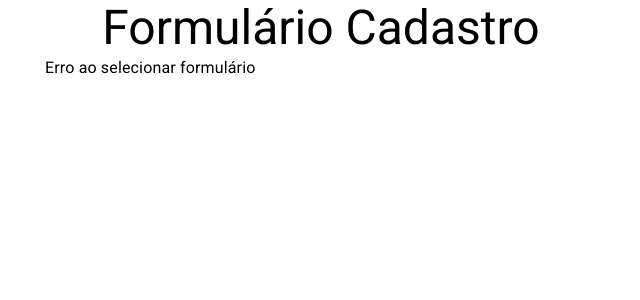
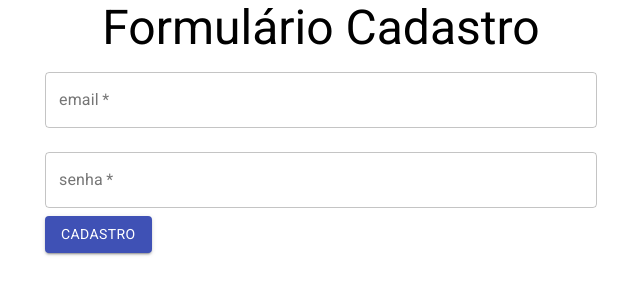
Before and after one commit to higornobrega/Projeto-Formulario, a React (Create React App) app: page / in a window 1280 px wide. Shown: the top 300 px of the page, without its empty margins (319-959 px from the left). Built offline with nearby package versions, Linux system fonts and the light colour scheme.

Commit message:
Injeção de dependências

```diff
--- a/src/components/FormularioCadastro/DadosEntrega.jsx
+++ b/src/components/FormularioCadastro/DadosEntrega.jsx
@@ -8,6 +8,7 @@
         id="cep"
         label="CEP"
         type="number"
+        required
         variant="outlined"
         margin="normal"
       />
@@ -15,6 +16,7 @@
         id="endereco"
         label="Endereço"
         type="text"
+        required
         variant="outlined"
         margin="normal"
         fullWidth
@@ -22,6 +24,7 @@
          <TextField
         id="numero "
         label="Número"
+        required
         type="number"
         variant="outlined"
         margin="normal"
@@ -29,6 +32,7 @@
          <TextField
         id="estado"
         label="Estado"
+        required
         type="text"
         variant="outlined"
         margin="normal"
@@ -36,6 +40,7 @@
          <TextField
         id="cidade"
         label="Cidade"
+        required
         type="text"
         variant="outlined"
         margin="normal"
--- a/src/components/FormularioCadastro/DadosPessoais.jsx
+++ b/src/components/FormularioCadastro/DadosPessoais.jsx
@@ -24,6 +24,7 @@
                 }}
                 id="nome"
                 label="Nome"
+                required
                 variant="outlined"
                 fullWidth
                 margin="normal"
@@ -35,6 +36,7 @@
                     setSobrenome(event.target.value);
                 }}
                 id="sobrenome"
+                required
                 label="Sobrenome"
                 variant="outlined"
                 fullWidth margin="normal"
@@ -52,6 +54,7 @@
                 error={!erros.cpf.validacao}
                 helperText={erros.cpf.texto}
                 id="cpf"
+                required
                 label="CPF"
                 variant="outlined"
                 fullWidth margin="normal"
--- a/src/components/FormularioCadastro/DadosUsuario.jsx
+++ b/src/components/FormularioCadastro/DadosUsuario.jsx
@@ -1,13 +1,17 @@
 import React from 'react'
 import { Button, TextField } from '@material-ui/core'
 
-function DadosUsuario() {
+function DadosUsuario({aoEnviar}) {
     return (
-        <form>
+        <form onSubmit={(event)=>{
+            event.preventDefault();
+            aoEnviar();
+        }}>
             <TextField
                 type="email"
                 id="email"
                 label="email"
+                required
                 variant="outlined"
                 fullWidth
                 margin="normal"
@@ -16,6 +20,7 @@
                 type="password"
                 id="senha"
                 label="senha"
+                required
                 variant="outlined"
                 fullWidth
                 margin="normal"
--- a/src/components/FormularioCadastro/FormularioCadastro.jsx
+++ b/src/components/FormularioCadastro/FormularioCadastro.jsx
@@ -6,15 +6,21 @@
 
 function FormularioCadastro({ aoEnviar, validarCPF }) {
 
-    const [etapaAtual, setEtapaAtual] = useState(3);
+    const [etapaAtual, setEtapaAtual] = useState(0);
+
+    function proximo(){
+        setEtapaAtual(etapaAtual+1);
+    }
+
+
     function formularioAtual(etapa){
         switch (etapa) {
             case 0:
-                return <DadosUsuario />;
+                return <DadosUsuario aoEnviar={proximo}/>;
             case 1:
-                return <DadosPessoais aoEnviar={aoEnviar} validarCPF={validarCPF} />;
+                return <DadosPessoais aoEnviar={proximo} validarCPF={validarCPF} />;
             case 2:
-                return  <DadosEntrega />;
+                return  <DadosEntrega aoEnviar={aoEnviar}/>;
             default:
                 return <Typography>Erro ao selecionar formulário</Typography>;
         }
```
